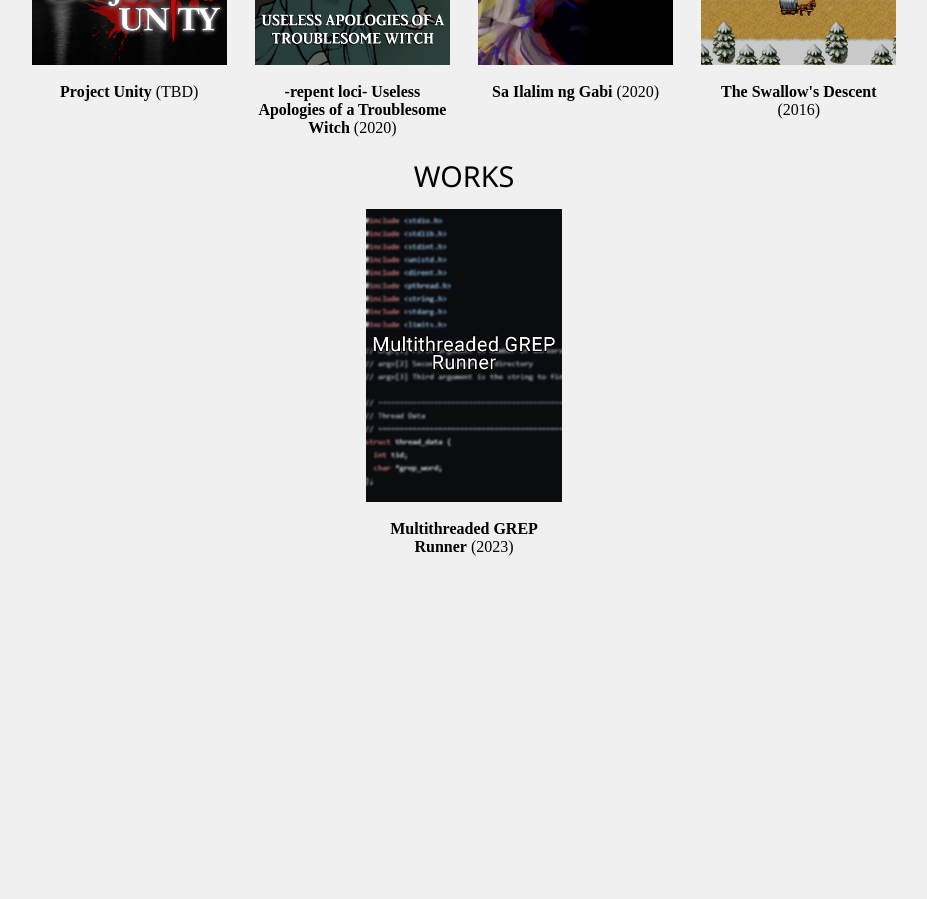
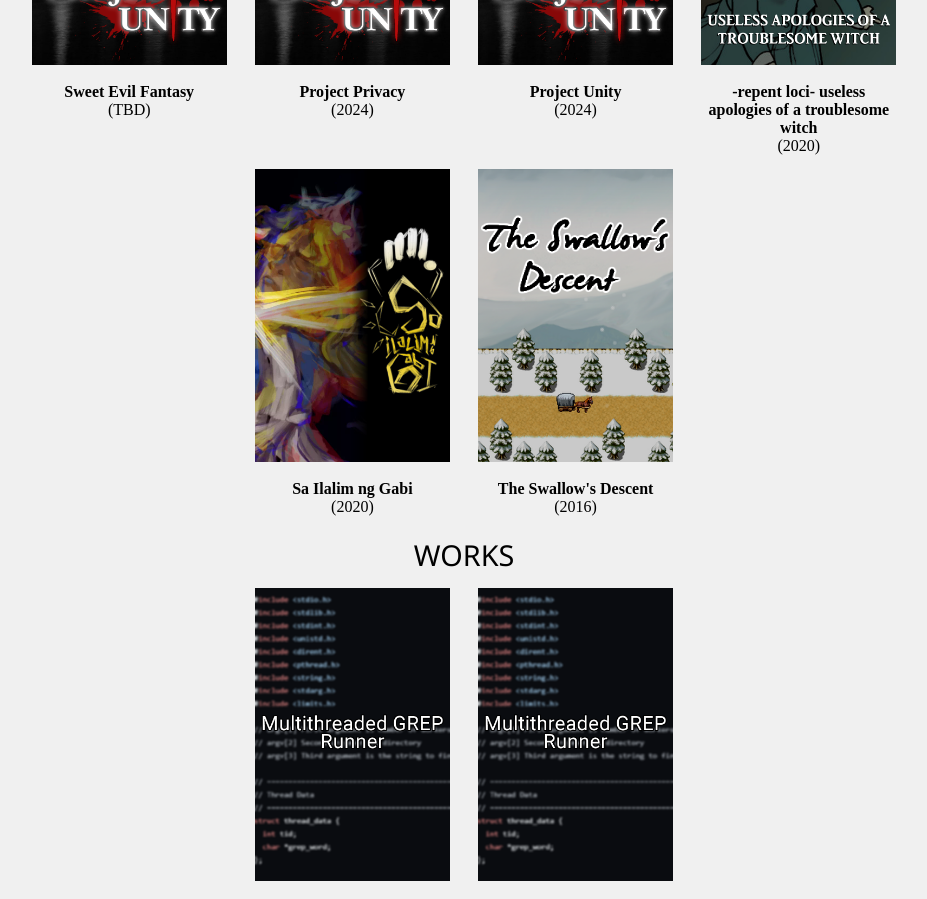
Before and after one commit to FlamingHerb/flamingherb.github.io, a SvelteKit app: page /works in a window 1280 px wide. Shown: the part 420-1319 px from the top of the page, without its empty margins (176-1103 px from the left). Before the commit the page ends 1072 px from the top, so only its background shows below. Built offline with nearby package versions, Linux system fonts and the light colour scheme.

Commit message:
chore: added more works

```diff
--- a/src/routes/(app)/works/+page.svelte
+++ b/src/routes/(app)/works/+page.svelte
@@ -7,28 +7,64 @@
     <h1>GAMES</h1>
     <div class="mini-container row-direction">
         <figure>
+            <img class="poster" src="images/works_poster/pu.png" alt="Sweet Evil Fantasy Poster">
+            <figcaption>
+              <strong>Sweet Evil Fantasy</strong><br />
+              <span>(TBD)</span>
+            </figcaption>
+        </figure>
+        <figure>
             <img class="poster" src="images/works_poster/pu.png" alt="Project Unity Poster">
-            <figcaption><strong>Project Unity</strong> (TBD)</figcaption>
+            <figcaption>
+              <strong>Project Privacy</strong><br />
+              <span>(2024)</span>
+            </figcaption>
+        </figure>
+         <figure>
+            <img class="poster" src="images/works_poster/pu.png" alt="Project Unity Poster">
+            <figcaption>
+              <strong>Project Unity</strong><br />
+              <span>(2024)</span>
+            </figcaption>
         </figure>
         <figure>
             <img class="poster" src="images/works_poster/uaoatw.png" alt="Useless Apologies of a Troublesome Witch Poster">
-            <figcaption><strong>-repent loci- Useless Apologies of a Troublesome Witch</strong> (2020)</figcaption>
+            <figcaption>
+              <strong>-repent loci- useless apologies of a troublesome witch</strong><br />
+              <span>(2020)</span>
+            </figcaption>
         </figure>
         <figure>
             <img class="poster" src="images/works_poster/sing.png" alt="Sa Ilalim ng Gabi Poster">
-            <figcaption><strong>Sa Ilalim ng Gabi</strong> (2020)</figcaption>
-        </figure>
+            <figcaption>
+              <strong>Sa Ilalim ng Gabi</strong><br />
+              <span>(2020)</span>
+            </figcaption>
+       </figure>
         <figure>
             <img class="poster" src="images/works_poster/tsw.png" alt="The Swallow's Descent Poster">
-            <figcaption><strong>The Swallow's Descent</strong> (2016)</figcaption>
+            <figcaption>
+              <strong>The Swallow's Descent</strong><br />
+              <span>(2016)</span>
+            </figcaption>
         </figure>
     </div>
     <h1>WORKS</h1>
     <div class="mini-container row-direction">
         <figure>
-            <img class="poster" src="images/works_poster/mtgr.png" alt="Project Unity Poster">
-            <figcaption><strong>Multithreaded GREP Runner</strong> (2023)</figcaption>
+            <img class="poster" src="images/works_poster/mtgr.png" alt="Filipino Student Employability Predictor Poster">
+            <figcaption>
+              <strong>Filipino Student Employability Predictor</strong><br />
+              <span>(2024)</span>
+            </figcaption>
         </figure>
+        <figure>
+            <img class="poster" src="images/works_poster/mtgr.png" alt="Multithreaded GREP Runner Poster">
+            <figcaption>
+            <strong>Multithreaded GREP Runner</strong><br />
+              <span>(2024)</span>
+            </figcaption>
+       </figure>
     </div>
 </div>
 
```
